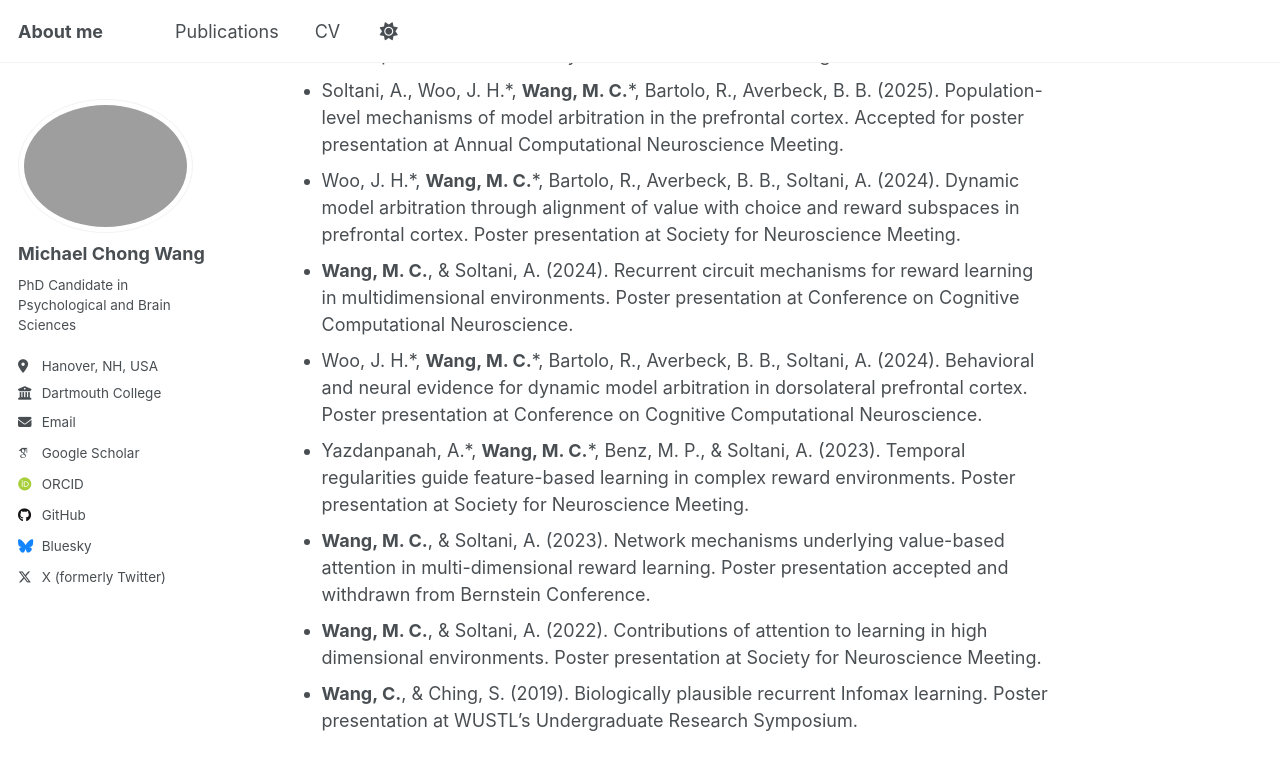
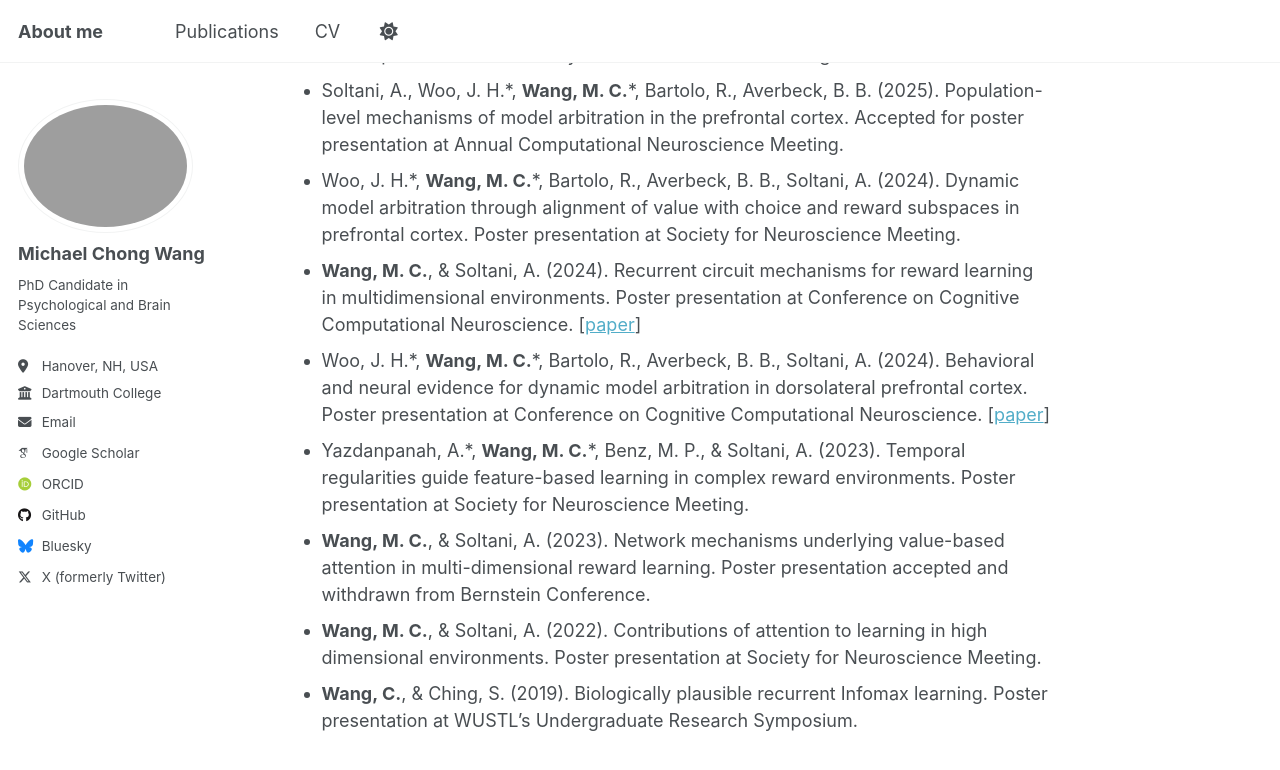
Before and after one commit to slenderham/slenderham.github.io, a Jekyll site: the page built from _pages/publications.md, in a window 1280 px wide and 900 px high, scrolled down 1274 px. Shown: the top 770 px of the window. Built offline with Jekyll 4.4.1, drawn with Linux system fonts in a browser that asks for light colours; some web fonts are replaced; a script that is not in the unit is left out.

Commit message:
add ccn paper links

```diff
--- a/_pages/publications.md
+++ b/_pages/publications.md
@@ -38,8 +38,8 @@ author_profile: true
 - Lewis, C.\*, **Wang, M. C.**\*, Farashahi, S.\*, Salholz-Hillel, M., & Soltani, A. (2025). Dynamic valuation via range normalization in uncertain, changing reward contexts. Poster presentation at Society for Neuroeconomics Meeting.
 - Soltani, A., Woo, J. H.\*, **Wang, M. C.**\*, Bartolo, R., Averbeck, B. B. (2025). Population-level mechanisms of model arbitration in the prefrontal cortex. Accepted for poster presentation at Annual Computational Neuroscience Meeting.
 - Woo, J. H.\*, **Wang, M. C.**\*, Bartolo, R., Averbeck, B. B., Soltani, A. (2024). Dynamic model arbitration through alignment of value with choice and reward subspaces in prefrontal cortex. Poster presentation at Society for Neuroscience Meeting.
-- **Wang, M. C.**, & Soltani, A. (2024). Recurrent circuit mechanisms for reward learning in multidimensional environments. Poster presentation at Conference on Cognitive Computational Neuroscience.
-- Woo, J. H.\*, **Wang, M. C.**\*, Bartolo, R., Averbeck, B. B., Soltani, A. (2024). Behavioral and neural evidence for dynamic model arbitration in dorsolateral prefrontal cortex. Poster presentation at Conference on Cognitive Computational Neuroscience.
+- **Wang, M. C.**, & Soltani, A. (2024). Recurrent circuit mechanisms for reward learning in multidimensional environments. Poster presentation at Conference on Cognitive Computational Neuroscience. [[paper](https://2024.ccneuro.org/pdf/451_Paper_authored_CCN_2024_RNNv2.pdf)]
+- Woo, J. H.\*, **Wang, M. C.**\*, Bartolo, R., Averbeck, B. B., Soltani, A. (2024). Behavioral and neural evidence for dynamic model arbitration in dorsolateral prefrontal cortex. Poster presentation at Conference on Cognitive Computational Neuroscience. [[paper](https://2024.ccneuro.org/pdf/84_Paper_authored_dlPFC_CCN2024_vFinal.pdf)]
 - Yazdanpanah, A.\*, **Wang, M. C.**\*, Benz, M. P., & Soltani, A. (2023). Temporal regularities guide feature-based learning in complex reward environments. Poster presentation at Society for Neuroscience Meeting.
 - **Wang, M. C.**, & Soltani, A. (2023). Network mechanisms underlying value-based attention in multi-dimensional reward learning. Poster presentation accepted and withdrawn from Bernstein Conference.
 - **Wang, M. C.**, & Soltani, A. (2022). Contributions of attention to learning in high dimensional environments. Poster presentation at Society for Neuroscience Meeting.
```
Also changed, not shown: 1 other file.
